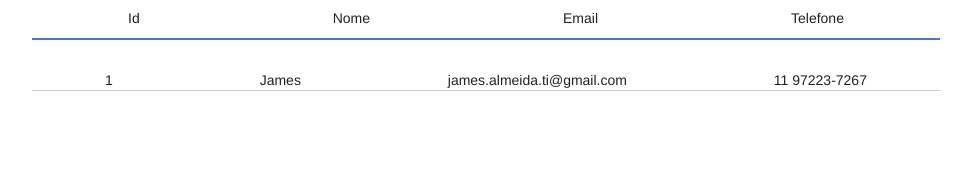
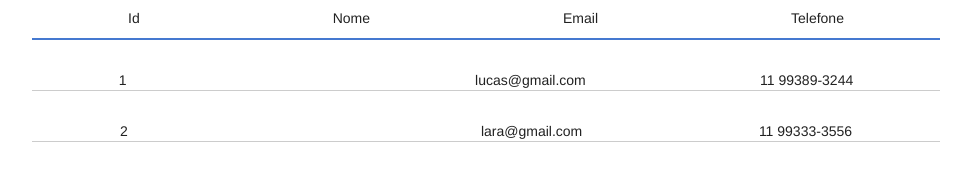
Before and after one commit to jmsalmeida/catalogo-angular, an Angular app: page / in a window 1280 px wide. Shown: the part 437-618 px from the top of the page, without its empty margins (154-1125 px from the left). Built offline with nearby package versions, Linux system fonts and the light colour scheme.

Commit message:
Adicionar itens da lista dinamicamente -mock

```diff
--- a/src/app/catalog-list/catalog-list.component.html
+++ b/src/app/catalog-list/catalog-list.component.html
@@ -5,10 +5,10 @@
     <span>email</span>
     <span>telefone</span>
   </div>
-  <div class="list-body">
-      <span>{{register.id}}</span>
-      <span>{{register.name}}</span>
-      <span>{{register.email}}</span>
-      <span>{{register.telefone}}</span>
-    </div>
+  <div class="list-body" *ngFor="let catalog of catalogs">
+    <span>{{catalog.id}}</span>
+    <span>{{catalog.name}}</span>
+    <span>{{catalog.email}}</span>
+    <span>{{catalog.telefone}}</span>
+  </div>
 </div>
--- a/src/app/catalog-list/catalog-list.component.ts
+++ b/src/app/catalog-list/catalog-list.component.ts
@@ -1,5 +1,6 @@
 import { Component, OnInit } from '@angular/core';
 import { Catalog } from '../catalog';
+import { CATALOGS } from '../mock-catalog';
 
 @Component({
   selector: 'app-catalog-list',
@@ -7,12 +8,7 @@ import { Catalog } from '../catalog';
   styleUrls: ['./catalog-list.component.css']
 })
 export class CatalogListComponent implements OnInit {
-  register: Catalog = {
-    id: 1,
-    name: "James",
-    email: "james.almeida.ti@gmail.com",
-    telefone: "11 97223-7267"
-  }
+  catalogs = CATALOGS;
 
   constructor() { }
 
--- a/src/app/catalog.ts
+++ b/src/app/catalog.ts
@@ -1,6 +1,6 @@
 export class Catalog {
   id: number;
-  name: string;
+  nome: string;
   email: string;
-  telefone: number
+  telefone: string
 }
--- /dev/null
+++ b/src/app/mock-catalog.ts
@@ -0,0 +1,6 @@
+import { Catalog } from './catalog';
+
+export const CATALOGS: Catalog[] = [
+  { id: 1, nome: 'Lucas', email: 'lucas@gmail.com', telefone: '11 99389-3244' },
+  { id: 2, nome: 'Lara', email: 'lara@gmail.com', telefone: '11 99333-3556' },
+];
```
